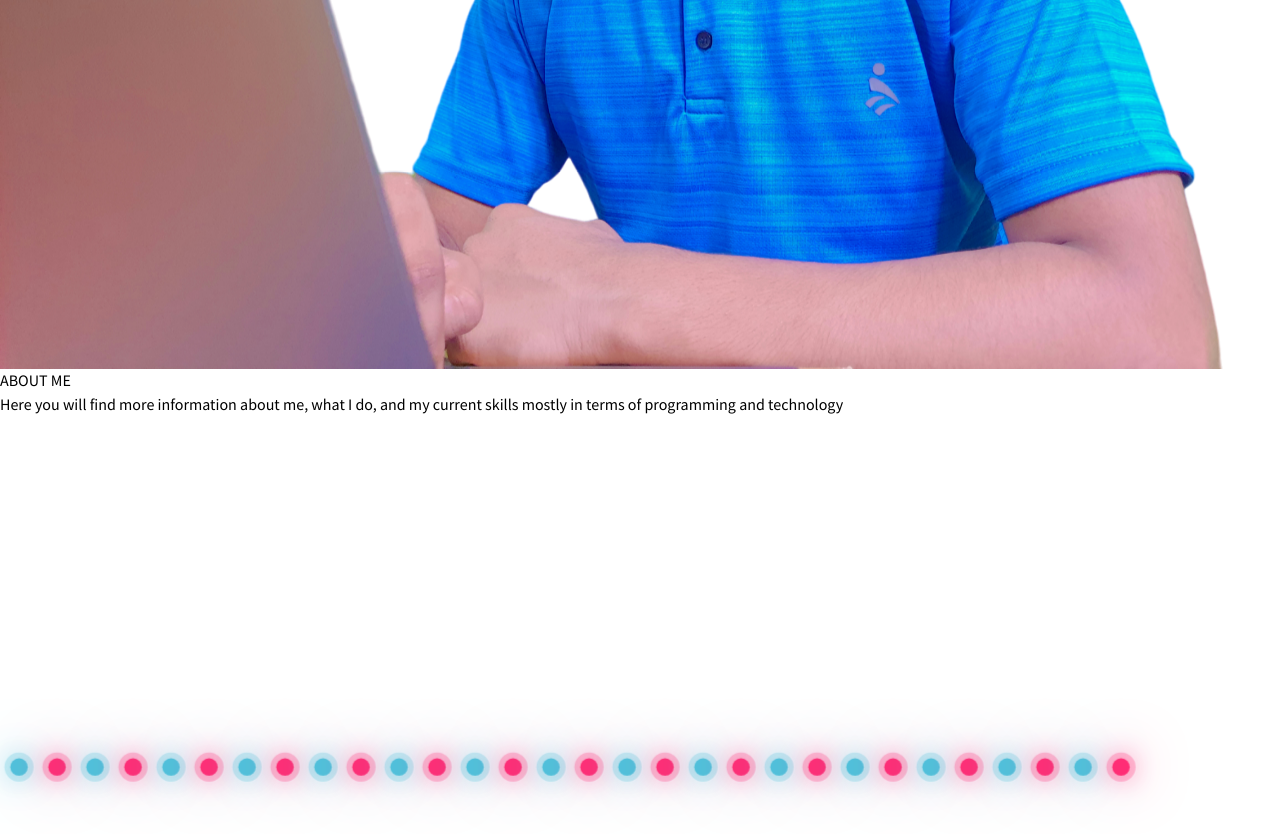
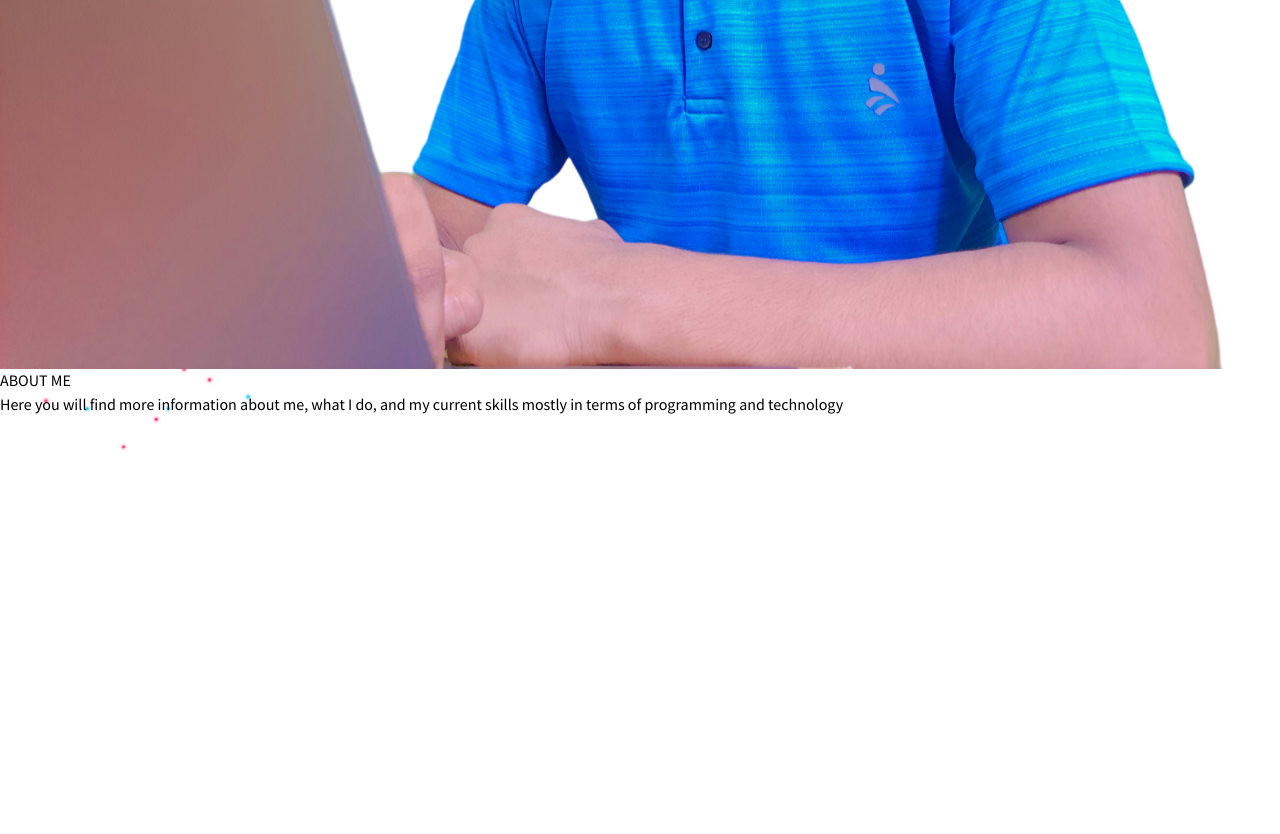
Before and after one commit to vickyguptaa7/portfolio, a React (Vite) app: page / in a window 1280 px wide. Shown: the part 1000-1834 px from the top of the page. Built offline with nearby package versions, Linux system fonts and the light colour scheme.

Commit message:
added particle in the background

```diff
--- a/package.json
+++ b/package.json
@@ -10,6 +10,7 @@
     "preview": "vite preview"
   },
   "dependencies": {
+    "framer-motion": "^10.12.16",
     "react": "^18.2.0",
     "react-dom": "^18.2.0",
     "react-icons": "^4.9.0",
--- a/src/components/Footer/Footer.styles.css
+++ b/src/components/Footer/Footer.styles.css
@@ -8,19 +8,20 @@
 
 .bubble span {
   position: relative;
-  width: 30px;
-  height: 30px;
-  background-color: #4fc3dc;
+  width: 5px;
+  height: 5px;
+  background-color: #02cbf7;
   margin: 0 4px;
-  border-radius: 50%;
-  box-shadow: 0 0 0 10px #4fc3dc44, 0 0 50px #4fc3dc, 0 0 100px #4fc3dc;
-  animation: animate forwards linear infinite;
-  animation-duration: calc(10s);
+  border-radius: 100%;
+  box-shadow: 0 0 0 2px #02cbf744, 0 0 5px #02cbf7, 0 0 10px #02cbf7;
+  z-index: -10;
+  /* animation: animate forwards linear infinite;
+  animation-duration: calc(10s); */
 }
 
 .bubble span:nth-child(even) {
   background-color: #ff2d75;
-  box-shadow: 0 0 0 10px #ff2d7544, 0 0 50px #ff2d75, 0 0 100px #ff2d75;
+  box-shadow: 0 0 0 2px #ff2d7544, 0 0 5px #ff2d75, 0 0 10px #ff2d75;
 }
 
 @keyframes animate {
--- a/src/components/Footer/Footer.tsx
+++ b/src/components/Footer/Footer.tsx
@@ -1,38 +1,31 @@
+import { motion } from "framer-motion";
 import "./Footer.styles.css";
 function Footer() {
   return (
     <div className="w-screen h-screen">
-      <div className="overflow-hidden bubble">
-        <span></span>
-        <span></span>
-        <span></span>
-        <span></span>
-        <span></span>
-        <span></span>
-        <span></span>
-        <span></span>
-        <span></span>
-        <span></span>
-        <span></span>
-        <span></span>
-        <span></span>
-        <span></span>
-        <span></span>
-        <span></span>
-        <span></span>
-        <span></span>
-        <span></span>
-        <span></span>
-        <span></span>
-        <span></span>
-        <span></span>
-        <span></span>
-        <span></span>
-        <span></span>
-        <span></span>
-        <span></span>
-        <span></span>
-        <span></span>
+      <div className="flex justify-between bubble">
+        {[...Array(20)].map((i) => {
+          return (
+            <motion.span
+              key={i}
+              className=""
+              initial={{
+                scale: 0,
+                translateY: document.documentElement.scrollHeight,
+              }}
+              animate={{
+                translateY: -document.documentElement.scrollHeight-200,
+                translateX: Math.random() * 20,
+                scale: 1,
+                transition: {
+                  repeat: Infinity,
+                  repeatType: "loop",
+                  duration: Math.random() * 10 + 10,
+                },
+              }}
+            ></motion.span>
+          );
+        })}
       </div>
     </div>
   );
--- a/src/components/Home/Home.tsx
+++ b/src/components/Home/Home.tsx
@@ -75,7 +75,7 @@ function Home() {
         <div className="absolute h-10 w-6 border-2 border-black  rounded-3xl bottom-6 translate-x-[50%] right-[50%] hidden md:flex items-start justify-center">
           <div className="w-1.5 my-1 bg-black rounded-full aspect-square mouse"></div>
         </div>
-        <div className="absolute overflow-hidden change aspect-auto h-96 hidden md:flex  md:w-[240px] right-0 lg:w-[400px]  items-center justify-center xl:w-[480px] mb-12">
+        <div className="absolute overflow-hidden change aspect-auto h-96 hidden sm:flex sm:w-[200px]  md:w-[240px] right-0 lg:w-[400px]  items-center justify-center xl:w-[480px] mb-12">
           <img
             src={myImg}
             alt=""
```
Also changed, not shown: 1 other file (tests, documents, lock files or other folders).
